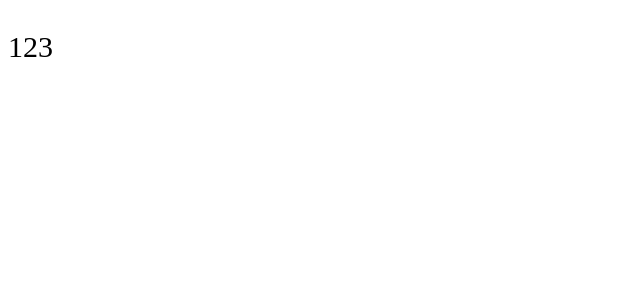
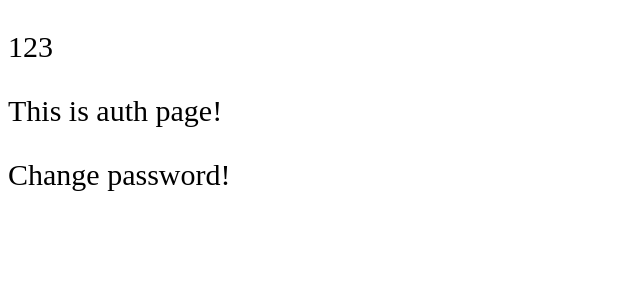
Before and after one commit to amirolyubov/em_auth_form, a React (Create React App) app: page /auth/changepassword in a window 1280 px wide. Before the commit this address had no page. Shown: the top 300 px of the page, without its empty margins (0-640 px from the left). Built offline with nearby package versions, Linux system fonts and the light colour scheme.

Commit message:
auth routing

```diff
--- /dev/null
+++ b/src/pages/auth/Auth.js
@@ -0,0 +1,15 @@
+import React from "react";
+import { Div, Text } from "../../components/basic";
+import { Navigate, Outlet } from "react-router-dom";
+
+function Auth() {
+    return (
+        <Div>
+            <Text>This is auth page!</Text>
+
+            <Outlet />
+        </Div>
+    );
+}
+
+export default Auth;
--- a/src/pages/auth/ChangePassword.js
+++ b/src/pages/auth/ChangePassword.js
@@ -0,0 +1,12 @@
+import React from "react";
+import { Div, Text } from "../../components/basic";
+
+function ChangePassword() {
+    return (
+        <Div>
+            <Text>Change password!</Text>
+        </Div>
+    );
+}
+
+export default ChangePassword;
--- a/src/pages/auth/ForgotPassword.js
+++ b/src/pages/auth/ForgotPassword.js
@@ -0,0 +1,12 @@
+import React from "react";
+import { Div, Text } from "../../components/basic";
+
+function ForgotPassword() {
+    return (
+        <Div>
+            <Text>Forgot password!</Text>
+        </Div>
+    );
+}
+
+export default ForgotPassword;
--- a/src/pages/auth/SignIn.js
+++ b/src/pages/auth/SignIn.js
@@ -0,0 +1,12 @@
+import React from "react";
+import { Div, Text } from "../../components/basic";
+
+function SignIn() {
+    return (
+        <Div>
+            <Text>Sign in!</Text>
+        </Div>
+    );
+}
+
+export default SignIn;
--- a/src/pages/auth/SignUp.js
+++ b/src/pages/auth/SignUp.js
@@ -0,0 +1,12 @@
+import React from "react";
+import { Div, Text } from "../../components/basic";
+
+function SignUp() {
+    return (
+        <Div>
+            <Text>Sign up!</Text>
+        </Div>
+    );
+}
+
+export default SignUp;
--- a/src/pages/auth/index.js
+++ b/src/pages/auth/index.js
@@ -1,8 +1,7 @@
-import React from "react";
-import { Div } from "../../components/basic";
+import Auth from "./Auth";
+import SignIn from "./SignIn";
+import SignUp from "./SignUp";
+import ChangePassword from "./ChangePassword";
+import ForgotPassword from "./ForgotPassword";
 
-function Auth() {
-    return <Div>Auth</Div>;
-}
-
-export default Auth;
+export { Auth, SignIn, SignUp, ChangePassword, ForgotPassword };
--- a/src/pages/index.js
+++ /dev/null
@@ -1,3 +0,0 @@
-import Auth from "./auth";
-
-export { Auth };
--- a/src/routes.js
+++ b/src/routes.js
@@ -1,8 +1,14 @@
 import React, { useState } from "react";
-import { Routes as RRDRoutes, Route } from "react-router-dom";
+import { Navigate, Routes as RRDRoutes, Route } from "react-router-dom";
 import App from "./App";
-import { Auth } from "./pages";
 import { Protected } from "./components";
+import {
+    Auth,
+    ChangePassword,
+    ForgotPassword,
+    SignIn,
+    SignUp,
+} from "./pages/auth";
 
 function Routes() {
     const [isAuthentificated, setAuthentificated] = useState(false);
@@ -16,7 +22,13 @@ function Routes() {
                     </Protected>
                 }
             />
-            <Route path="/auth" element={<Auth />} />
+            <Route path="/auth" element={<Auth />}>
+                <Route index element={<Navigate to="signin"></Navigate>} />
+                <Route path="signin" element={<SignIn />} />
+                <Route path="signup" element={<SignUp />} />
+                <Route path="changepassword" element={<ChangePassword />} />
+                <Route path="forgotpassword" element={<ForgotPassword />} />
+            </Route>
         </RRDRoutes>
     );
 }
```
